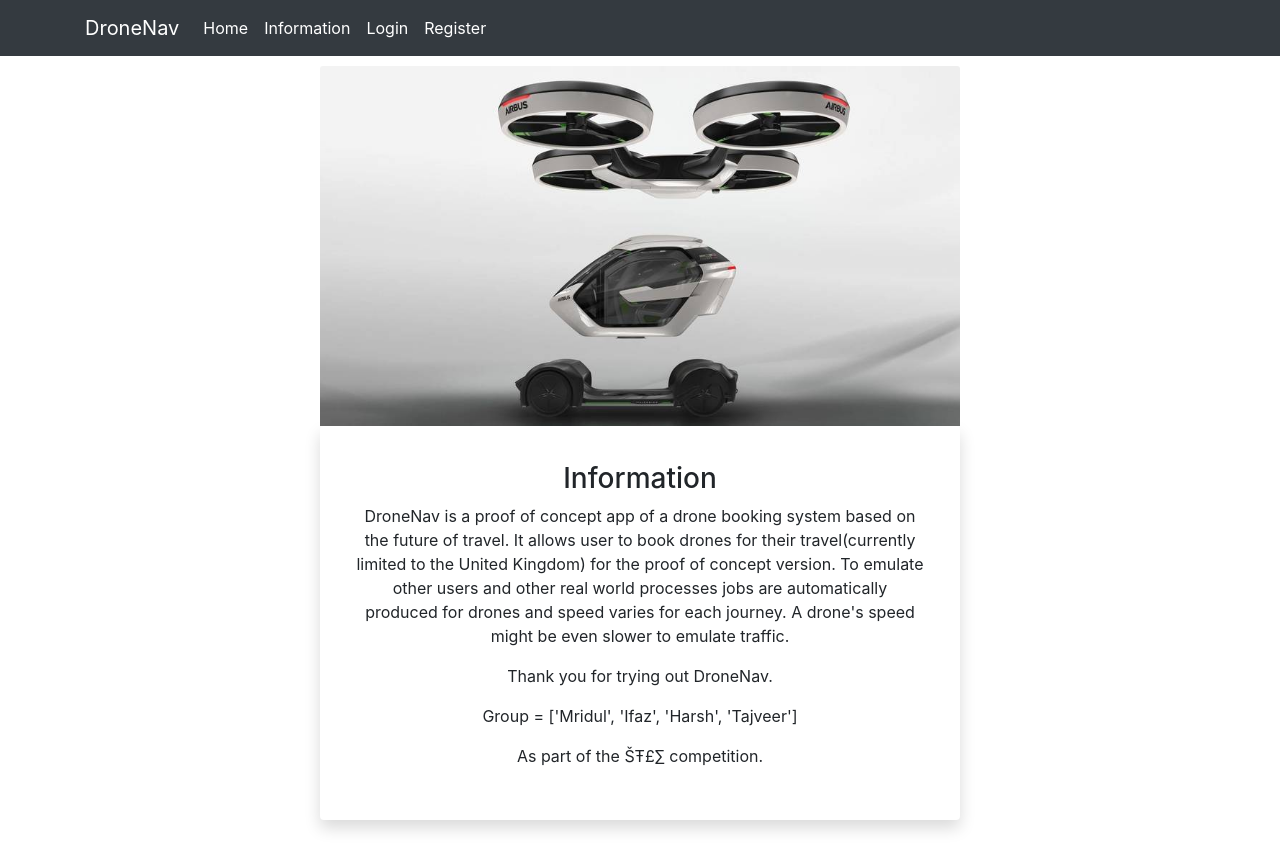
After one commit to mriduldhall/DroneNav, a Django app: page /home/information in a window 1280 px wide. The commit adds this page. Run offline with Django 3.2, Linux system fonts and the light colour scheme; some libraries are stand-ins or nearby versions.

Commit message:
Separated home and information

```diff
--- a/DroneNav/urls.py
+++ b/DroneNav/urls.py
@@ -15,9 +15,12 @@ Including another URLconf
 """
 from django.contrib import admin
 from django.urls import include, path
+from user_system import views
+
+app_name = "DroneNav"
 
 urlpatterns = [
     path('admin/', admin.site.urls),
     path('home/', include('user_system.urls')),
-    path('login/', include('user_system.urls')),
+    path('login/', views.login, name="login"),
 ]
--- a/user_system/templates/user_system/base.html
+++ b/user_system/templates/user_system/base.html
@@ -17,6 +17,7 @@
         <div class="collapse navbar-collapse" id="navbarNavAltMarkup">
             <div class="navbar-nav">
                 <a class="nav-item nav-link active" href="{% url 'user_system:home_screen' %}">Home<span class="sr-only">(current)</span></a>
+                <a class="nav-item nav-link active" href="{% url 'user_system:information' %}">Information<span class="sr-only">(current)</span></a>
                 <a class="nav-item nav-link active" href="{% url 'user_system:login' %}">Login<span class="sr-only">(current)</span></a>
                 <a class="nav-item nav-link active" href="#">Register<span class="sr-only">(current)</span></a>
             </div>
--- /dev/null
+++ b/user_system/templates/user_system/information.html
@@ -0,0 +1,19 @@
+{% extends 'user_system/base.html' %}
+
+{% block content %}
+    <nav class="mx-auto card w-50" style=text-align:center;border:none;padding-top:10px>
+        <img class="card-img-top" src="../../static/user_system/Pop%20Up%20Next%20Parts.jpg" alt="Parts of drone" style="width: 100%">
+        <div class="shadow p-3 mb-5 bg-white rounded">
+            <div class="card-body">
+                <h3>Information</h3>
+                <p>DroneNav is a proof of concept app of a drone booking system based on the future of travel.
+                It allows user to book drones for their travel(currently limited to the United Kingdom) for the proof of concept version.
+                To emulate other users and other real world processes jobs are automatically produced for drones and speed varies for each journey.
+                A drone's speed might be even slower to emulate traffic.</p>
+                <p>Thank you for trying out DroneNav.</p>
+                <p>Group = ['Mridul', 'Ifaz', 'Harsh', 'Tajveer']</p>
+                <p>As part of the ŠŦ£∑ competition.</p>
+            </div>
+        </div>
+    </nav>
+{% endblock %}
--- a/user_system/urls.py
+++ b/user_system/urls.py
@@ -6,5 +6,6 @@ app_name = "user_system"
 
 urlpatterns = [
     path('', views.home_screen, name="home_screen"),
-    path('login', views.login, name="login")
+    path('login', views.login, name="login"),
+    path('information', views.information, name="information"),
 ]
--- a/user_system/views.py
+++ b/user_system/views.py
@@ -8,3 +8,7 @@ def home_screen(request):
 
 def login(request):
     return render(request, 'user_system/login.html')
+
+
+def information(request):
+    return render(request, 'user_system/information.html')
```
Also changed, not shown: user_system/templates/user_system/home.html (+1 -14 lines), user_system/static/user_system/Pop Up Next Highlight.jpg (renamed from user_system/static/user_system/Pop Up Next.jpg), user_system/static/user_system/Pop Up Next Parts.jpg (added).
